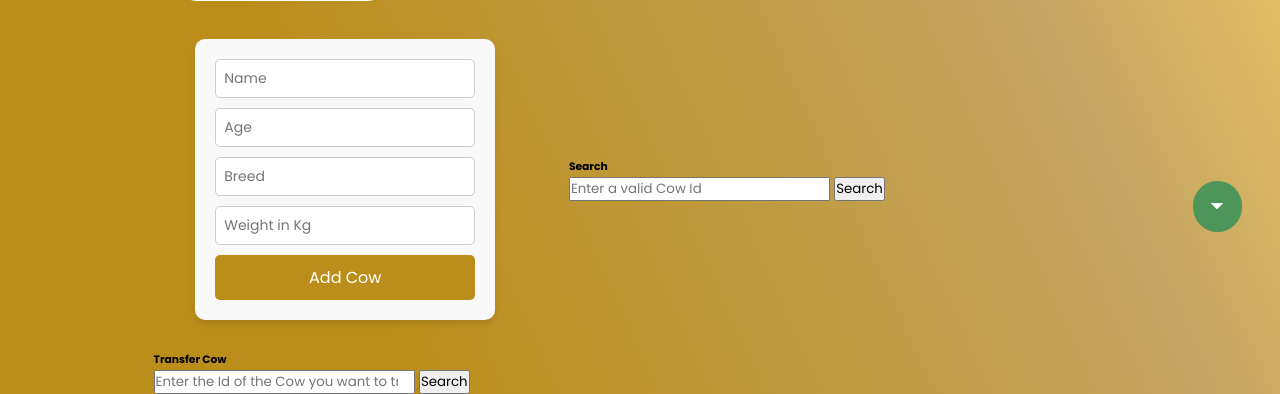
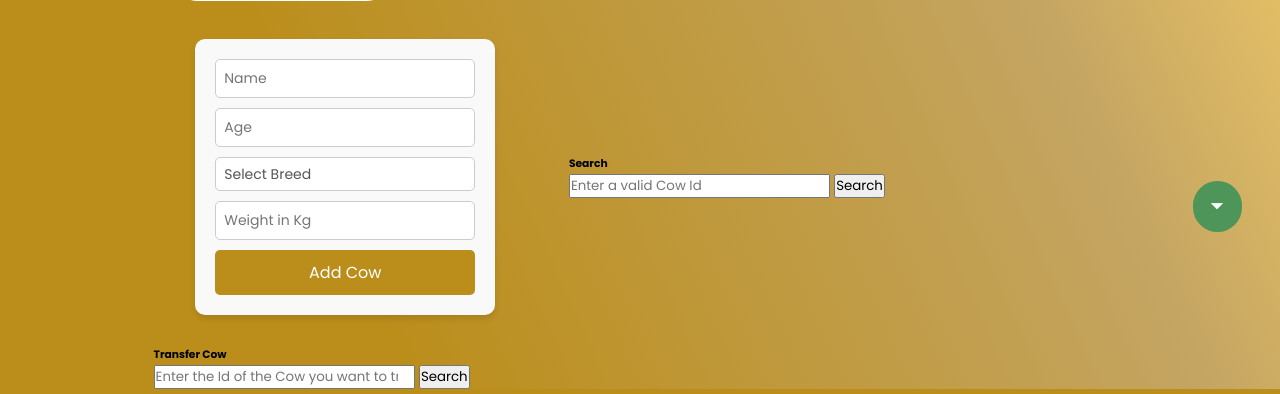
Before and after one commit to JBertrandP/Cowculator, a Flask app: template frontend/templates/MyCattle.html in a window 1280 px wide. Shown: the part 520-914 px from the top of the page. Run offline with Flask 3, Linux system fonts and the light colour scheme; the template is opened without the code that fills it, so the values that code supplies are empty; some libraries are stand-ins or nearby versions.

Commit message:
se agrega la opcion de seleccionar 5 razas

```diff
--- a/frontend/static/css/StyleMyCattle.css
+++ b/frontend/static/css/StyleMyCattle.css
@@ -420,3 +420,43 @@ transform: translateY(-5px);
 #cow_form button:hover {
     background-color: #f5cf7f 28.53%;
 }
+
+
+/* Estilo del selector */
+#cow_form select {
+    width: 100%;
+    margin-bottom: 10px;
+    padding: 8px;
+    font-size: 14px;
+    border: 1px solid #ccc;
+    border-radius: 5px;
+    box-sizing: border-box;
+    background-color: #fff;
+    color: #555;
+    appearance: none; /* Quita la apariencia nativa del navegador */
+}
+
+/* Cambiar el color del borde al enfocarse */
+#cow_form select:focus {
+    border-color: #4CAF50;
+    outline: none;
+}
+
+
+
+/* function addCow() {
+    const name = document.getElementById('name').value;
+    const age = document.getElementById('age').value;
+    const breed = document.getElementById('breed').value;
+    const weight = document.getElementById('weight').value;
+
+    if (!breed) {
+        alert('Please select a breed.');
+        return;
+    }
+
+    console.log(`Name: ${name}, Age: ${age}, Breed: ${breed}, Weight: ${weight}`);
+    // Aquí puedes añadir lógica para guardar estos datos o usarlos según tu necesidad
+}
+    ESTE ES EL SCRIPT PARA LA FUNCION DE SELECCIONAR LAS RAZAS, PERO NO SE SI SE IMPLEMENTA ESTO, ASI QUE LO CHECAMOS EN CLASE PAPUS. YA QUE EL SERVIDOR SE CERRÓ JSJS
+*/
--- a/frontend/templates/MyCattle.html
+++ b/frontend/templates/MyCattle.html
@@ -83,7 +83,14 @@
             <form id = "cow_form">
                 <input type="text" placeholder="Name" id="name">
                 <input type="number" placeholder = "Age"  id = "age">
-                <input type="text" placeholder = "Breed" id="breed">
+                <select id="breed">
+                    <option value="" disabled selected>Select Breed</option>
+                    <option value="Angus">Angus</option>
+                    <option value="Brangus">Brangus</option>
+                    <option value="Charolais">Charolais</option>
+                    <option value="Hereford">Hereford</option>
+                    <option value="Salers Limousin">Salers Limousin</option>
+                </select>
                 <input type="number" placeholder = "Weight in Kg" id="weight">
 
                 <button type="button" onclick="addCow()"> Add Cow</button>
```
